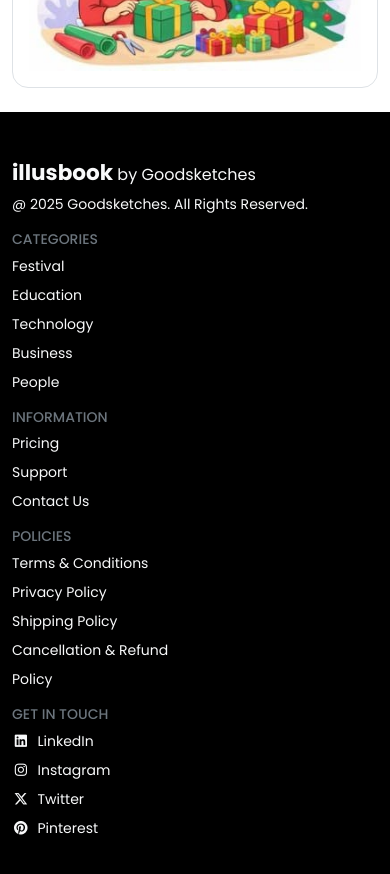
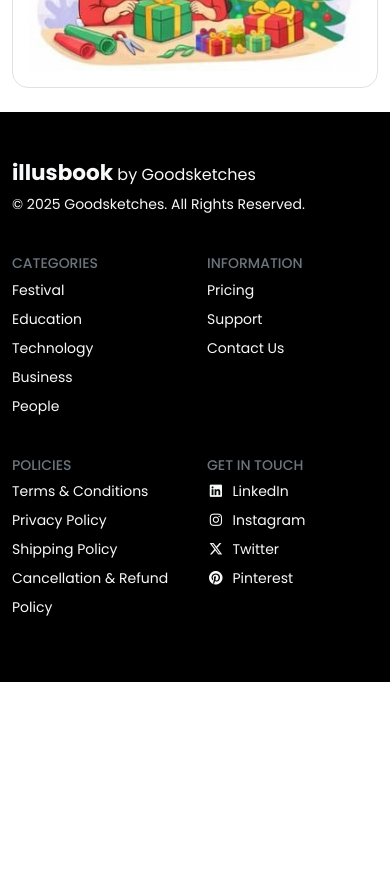
Before and after one commit to Kishore1803/Click-Crafty, a React (Vite) app: page / in a window 390 px wide. Shown: the part 2920-3794 px from the top of the page. After the commit the page ends 3602 px from the top, so only its background shows below. Built offline with nearby package versions, Linux system fonts and the light colour scheme.

Commit message:
update footer and pricing

```diff
--- a/src/components/footer/Footer.jsx
+++ b/src/components/footer/Footer.jsx
@@ -4,33 +4,36 @@ function Footer() {
   return (
     <footer className="bg-black text-light py-5">
       <div className="container">
-        <div className="row">
+        <div className="row g-4">
 
-          <div className="col-md-3">
+          {/* BRAND */}
+          <div className="col-12 col-md-3">
             <h5>
               <span className="fw-bold fs-4">illusbook</span>
               <span className="fw-normal fs-6"> by Goodsketches</span>
             </h5>
 
             <p className="small">
-              @ 2025 Goodsketches. All Rights Reserved.
+              © 2025 Goodsketches. All Rights Reserved.
             </p>
           </div>
 
-          <div className="col-md-2">
+          {/* CATEGORIES */}
+          <div className="col-6 col-md-2">
             <h6 className="text-secondary text-uppercase small">
               Categories
             </h6>
             <ul className="list-unstyled small">
-              <li className="mb-2"><span role="button">Festival</span></li>
-              <li className="mb-2"><span role="button">Education</span></li>
-              <li className="mb-2"><span role="button">Technology</span></li>
-              <li className="mb-2"><span role="button">Business</span></li>
-              <li><span role="button">People</span></li>
+              <li className="mb-2">Festival</li>
+              <li className="mb-2">Education</li>
+              <li className="mb-2">Technology</li>
+              <li className="mb-2">Business</li>
+              <li>People</li>
             </ul>
           </div>
 
-          <div className="col-md-2">
+          {/* INFORMATION */}
+          <div className="col-6 col-md-2">
             <h6 className="text-secondary text-uppercase small">
               Information
             </h6>
@@ -40,25 +43,27 @@ function Footer() {
                   Pricing
                 </Link>
               </li>
-              <li className="mb-2"><span role="button">Support</span></li>
-              <li><span role="button">Contact Us</span></li>
+              <li className="mb-2">Support</li>
+              <li>Contact Us</li>
             </ul>
           </div>
 
-          <div className="col-md-3">
+          {/* POLICIES */}
+          <div className="col-6 col-md-3">
             <h6 className="text-secondary text-uppercase small">
               Policies
             </h6>
             <ul className="list-unstyled small">
-              <li className="mb-2"><span role="button">Terms & Conditions</span></li>
-              <li className="mb-2"><span role="button">Privacy Policy</span></li>
-              <li className="mb-2"><span role="button">Shipping Policy</span></li>
-              <li className="mb-2"><span role="button">Cancellation & Refund</span></li>
-              <li><span role="button">Policy</span></li>
+              <li className="mb-2">Terms & Conditions</li>
+              <li className="mb-2">Privacy Policy</li>
+              <li className="mb-2">Shipping Policy</li>
+              <li className="mb-2">Cancellation & Refund</li>
+              <li>Policy</li>
             </ul>
           </div>
 
-          <div className="col-md-2">
+          {/* SOCIAL */}
+          <div className="col-6 col-md-2">
             <h6 className="text-secondary text-uppercase small">
               Get in Touch
             </h6>
--- a/src/components/pricing/Pricing.jsx
+++ b/src/components/pricing/Pricing.jsx
@@ -31,7 +31,7 @@ function Pricing() {
       </div>
 
       <div className="container my-5">
-        <div className="row g-4 justify-content-center">
+        <div className="row g-4 d-flex justify-content-center">
 
           {/* FREE PLAN */}
           <div className="col-12 col-md-6 col-lg-5">
```
